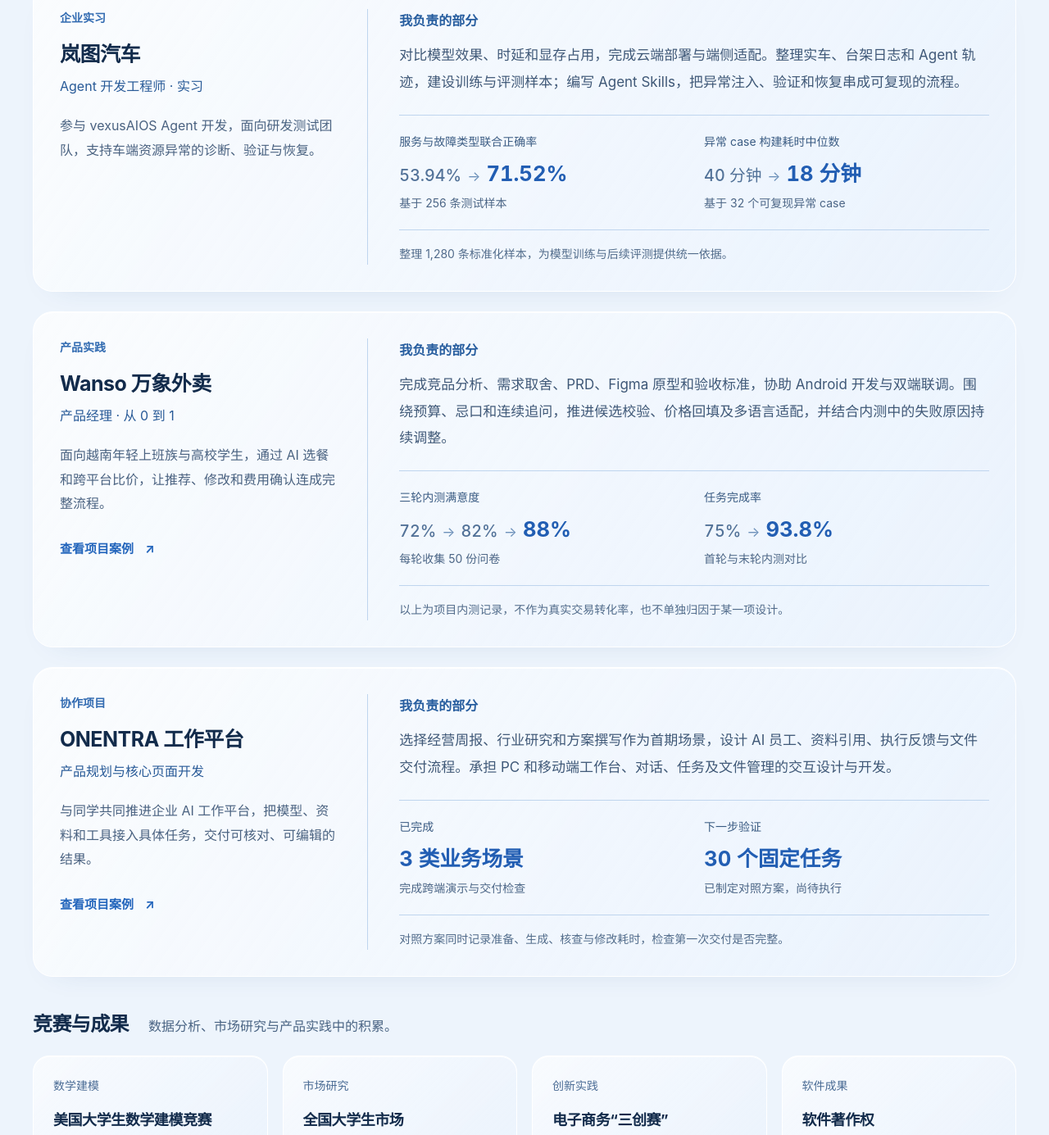
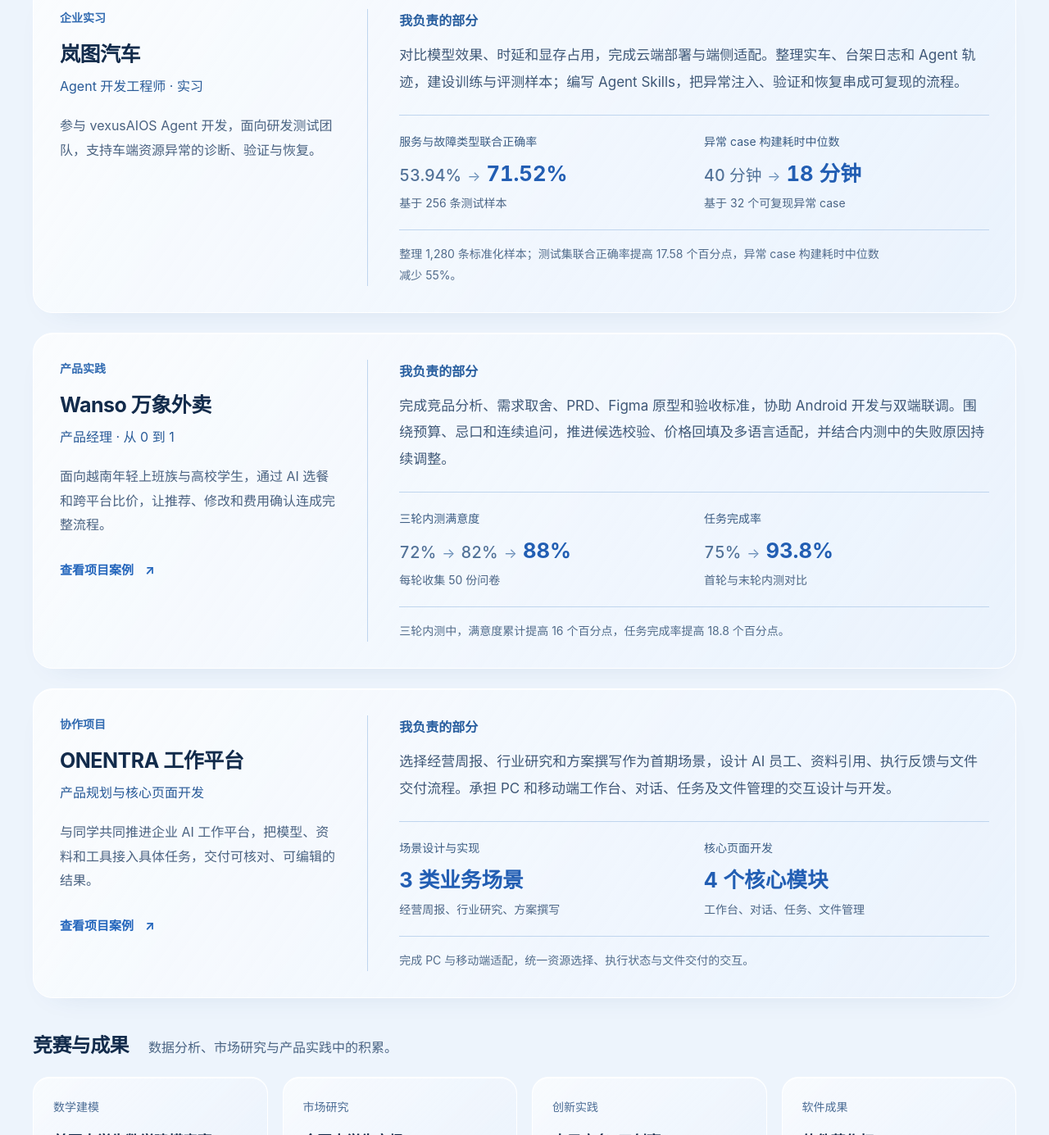
Before and after one commit to JaredWangX/pm-portfolio, a plain HTML site: page index.html in a window 1280 px wide. Shown: the part 4783-6168 px from the top of the page at 82% size. Drawn offline with Linux system fonts and the light colour scheme.

Commit message:
Highlight completed work with verified outcome metrics

```diff
--- a/index.html
+++ b/index.html
@@ -113,17 +113,17 @@
 <div class="practice-intro"><span class="practice-kind">企业实习</span><h4 id="practice-voyah">岚图汽车</h4><p class="practice-role">Agent 开发工程师 · 实习</p><p class="practice-context">参与 vexusAIOS Agent 开发，面向研发测试团队，支持车端资源异常的诊断、验证与恢复。</p></div>
 <div class="practice-body"><h5>我负责的部分</h5><p>对比模型效果、时延和显存占用，完成云端部署与端侧适配。整理实车、台架日志和 Agent 轨迹，建设训练与评测样本；编写 Agent Skills，把异常注入、验证和恢复串成可复现的流程。</p>
 <div class="practice-results"><div><span>服务与故障类型联合正确率</span><strong><span>53.94%</span><i aria-hidden="true">→</i>71.52%</strong><small>基于 256 条测试样本</small></div><div><span>异常 case 构建耗时中位数</span><strong><span>40 分钟</span><i aria-hidden="true">→</i>18 分钟</strong><small>基于 32 个可复现异常 case</small></div></div>
-<p class="practice-footnote">整理 1,280 条标准化样本，为模型训练与后续评测提供统一依据。</p></div></article>
+<p class="practice-footnote">整理 1,280 条标准化样本；测试集联合正确率提高 17.58 个百分点，异常 case 构建耗时中位数减少 55%。</p></div></article>
 <article aria-labelledby="practice-wanso" class="practice-card">
 <div class="practice-intro"><span class="practice-kind">产品实践</span><h4 id="practice-wanso">Wanso 万象外卖</h4><p class="practice-role">产品经理 · 从 0 到 1</p><p class="practice-context">面向越南年轻上班族与高校学生，通过 AI 选餐和跨平台比价，让推荐、修改和费用确认连成完整流程。</p><a class="practice-link" href="wanso/">查看项目案例 <span aria-hidden="true">↗</span></a></div>
 <div class="practice-body"><h5>我负责的部分</h5><p>完成竞品分析、需求取舍、PRD、Figma 原型和验收标准，协助 Android 开发与双端联调。围绕预算、忌口和连续追问，推进候选校验、价格回填及多语言适配，并结合内测中的失败原因持续调整。</p>
 <div class="practice-results"><div><span>三轮内测满意度</span><strong class="three-values"><span>72%</span><i aria-hidden="true">→</i><span>82%</span><i aria-hidden="true">→</i>88%</strong><small>每轮收集 50 份问卷</small></div><div><span>任务完成率</span><strong><span>75%</span><i aria-hidden="true">→</i>93.8%</strong><small>首轮与末轮内测对比</small></div></div>
-<p class="practice-footnote">以上为项目内测记录，不作为真实交易转化率，也不单独归因于某一项设计。</p></div></article>
+<p class="practice-footnote">三轮内测中，满意度累计提高 16 个百分点，任务完成率提高 18.8 个百分点。</p></div></article>
 <article aria-labelledby="practice-onentra" class="practice-card">
 <div class="practice-intro"><span class="practice-kind">协作项目</span><h4 id="practice-onentra">ONENTRA 工作平台</h4><p class="practice-role">产品规划与核心页面开发</p><p class="practice-context">与同学共同推进企业 AI 工作平台，把模型、资料和工具接入具体任务，交付可核对、可编辑的结果。</p><a class="practice-link" href="onentra/">查看项目案例 <span aria-hidden="true">↗</span></a></div>
 <div class="practice-body"><h5>我负责的部分</h5><p>选择经营周报、行业研究和方案撰写作为首期场景，设计 AI 员工、资料引用、执行反馈与文件交付流程。承担 PC 和移动端工作台、对话、任务及文件管理的交互设计与开发。</p>
-<div class="practice-results"><div><span>已完成</span><strong>3 类业务场景</strong><small>完成跨端演示与交付检查</small></div><div><span>下一步验证</span><strong>30 个固定任务</strong><small>已制定对照方案，尚待执行</small></div></div>
-<p class="practice-footnote">对照方案同时记录准备、生成、核查与修改耗时，检查第一次交付是否完整。</p></div></article>
+<div class="practice-results"><div><span>场景设计与实现</span><strong>3 类业务场景</strong><small>经营周报、行业研究、方案撰写</small></div><div><span>核心页面开发</span><strong>4 个核心模块</strong><small>工作台、对话、任务、文件管理</small></div></div>
+<p class="practice-footnote">完成 PC 与移动端适配，统一资源选择、执行状态与文件交付的交互。</p></div></article>
 </div><section aria-labelledby="honors-heading" class="honors-showcase"><div class="honors-heading"><h3 id="honors-heading">竞赛与成果</h3><p>数据分析、市场研究与产品实践中的积累。</p></div><div class="honor-grid">
 <article><span>数学建模</span><h4>美国大学生数学建模竞赛</h4><strong>M 奖</strong></article>
 <article><span>市场研究</span><h4>全国大学生市场调查与分析大赛</h4><strong>省级一等奖</strong></article>
```
Also changed, not shown: 1 other file.
